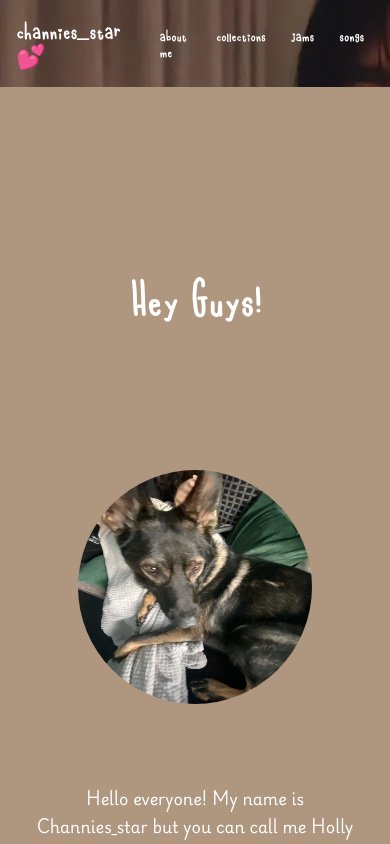
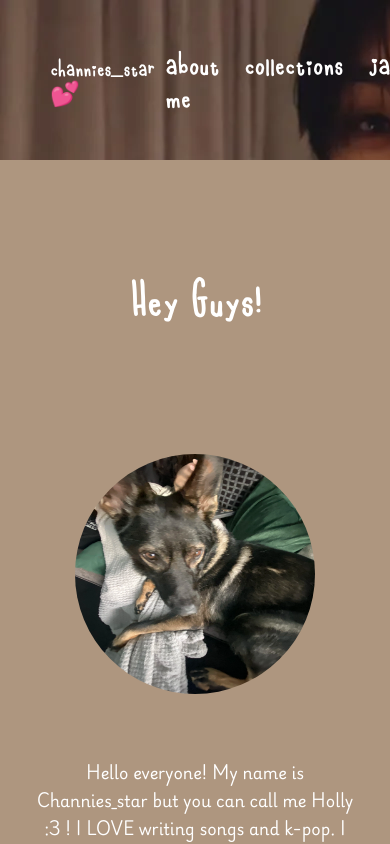
Before and after one commit to channiesstar/Testing, a plain HTML site: page index.html in a window 390 px wide. Shown: the top 844 px of the page. Drawn offline with Linux system fonts and the light colour scheme.

Commit message:
fuck @media tags

```diff
--- a/main.css
+++ b/main.css
@@ -150,37 +150,7 @@ p {
 }
 
 @media (max-width:768px) {
-    html {
-        scroll-behavior: smooth;
-        scroll-padding-top: 1rem;
-    }
 
-    nav {
-        height: auto;
-        padding: 1rem;
-    }
-
-    nav .right a {
-        font-size: 1rem;
-    }
-
-    #general {
-        flex-direction: column;
-        gap: 1rem;
-        padding: 3rem 1rem;
-    }
-
-    #channie {
-        width: 60vw;
-        height: 60vw;
-        max-width: 250px;
-        max-height: 250px;
-    }
-
-    .image-text {
-        font-size: 1rem;
-        padding: 0;
-    }
 }
 
 @media (min-width:982px) {
```
